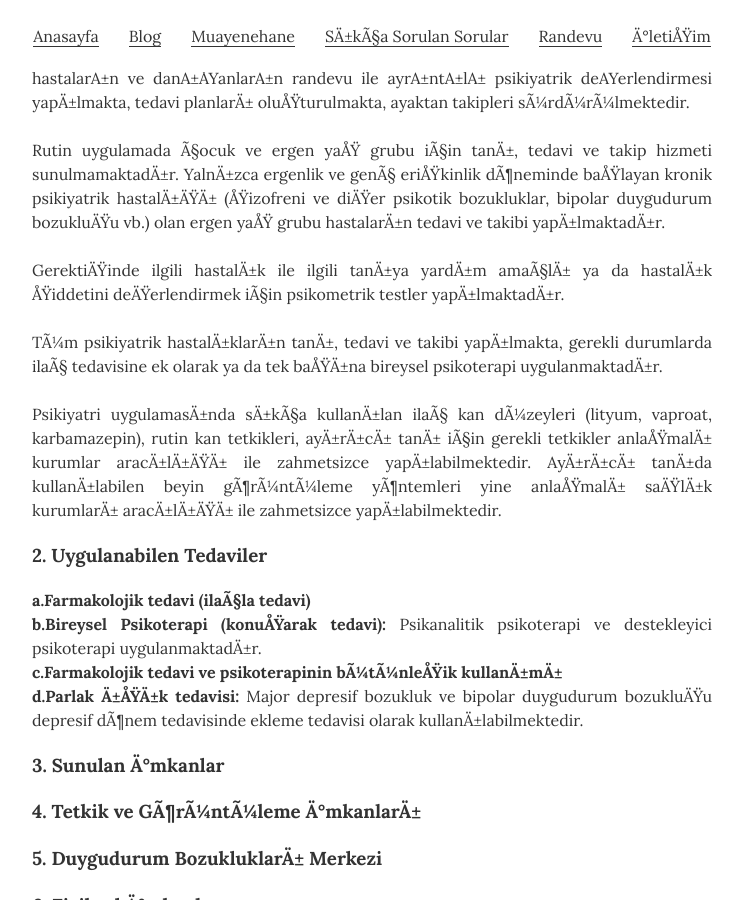
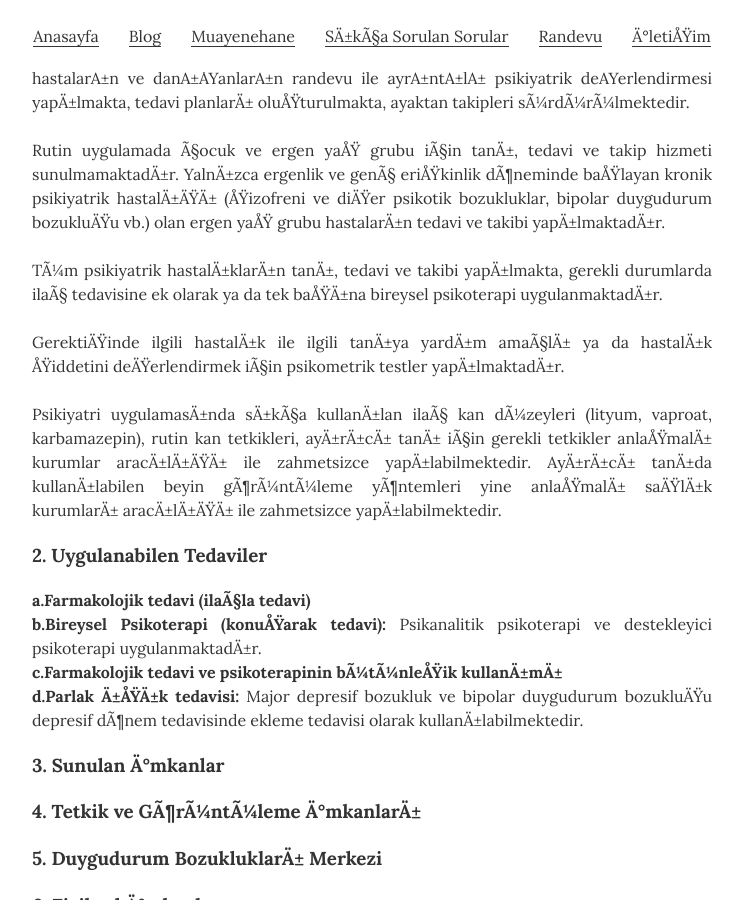
Before and after one commit to ibucgun/ibucgun.github.io, a Jekyll site: the page built from muayenehane.html, in a window 1280 px wide and 900 px high, scrolled down 454 px. Shown: the whole window, without its empty margins (268-1011 px from the left). Built offline with Jekyll 4.4.1, drawn with Linux system fonts in a browser that asks for light colours.

Commit message:
Update muayenehane.html

```diff
--- a/muayenehane.html
+++ b/muayenehane.html
@@ -8,7 +8,11 @@
         <div class="resume-item">
         <p class="resume-item-copy" style="text-align: justify;">Yakında kendi muayenehanemde hizmet vermeye başlayacağım. Adana'da psikiyatri alanında hizmet verecek muayenehanem hakkında ayrıntılı bilgilere bu sayfadan ulaşabilirsiniz.</p>
         <h3>1. Verilen Hizmetler</h3>
-		<p class="resume-item-copy" style="text-align: justify;">Adana'da psikiyatri alanında hizmet vermektedir. Erişkin yaş grubu (18 yaş üstü) hastaların ve danışanların randevu ile ayrıntılı psikiyatrik değerlendirmesi yapılmakta, tedavi planları oluşturulmakta, ayaktan takipleri sürdürülmektedir.<br><br>Rutin uygulamada çocuk ve ergen yaş grubu için tanı, tedavi ve takip hizmeti sunulmamaktadır. Yalnızca ergenlik ve genç erişkinlik döneminde başlayan kronik psikiyatrik hastalığı (şizofreni ve diğer psikotik bozukluklar, bipolar duygudurum bozukluğu vb.) olan ergen yaş grubu hastaların tedavi ve takibi yapılmaktadır.<br><br>Gerektiğinde ilgili hastalık ile ilgili tanıya yardım amaçlı ya da hastalık şiddetini değerlendirmek için psikometrik testler yapılmaktadır.<br><br>Tüm psikiyatrik hastalıkların tanı, tedavi ve takibi yapılmakta, gerekli durumlarda ilaç tedavisine ek olarak ya da tek başına bireysel psikoterapi uygulanmaktadır.<br><br>Psikiyatri uygulamasında sıkça kullanılan ilaç kan düzeyleri (lityum, vaproat, karbamazepin), rutin kan tetkikleri, ayırıcı tanı için gerekli tetkikler anlaşmalı kurumlar aracılığı ile zahmetsizce yapılabilmektedir. Ayırıcı tanıda kullanılabilen beyin görüntüleme yöntemleri yine anlaşmalı sağlık kurumları aracılığı ile zahmetsizce yapılabilmektedir.</p>
+		<p class="resume-item-copy" style="text-align: justify;">Adana'da psikiyatri alanında hizmet vermektedir. Erişkin yaş grubu (18 yaş üstü) hastaların ve danışanların randevu ile ayrıntılı psikiyatrik değerlendirmesi yapılmakta, tedavi planları oluşturulmakta, ayaktan takipleri sürdürülmektedir.<br><br>
+		Rutin uygulamada çocuk ve ergen yaş grubu için tanı, tedavi ve takip hizmeti sunulmamaktadır. Yalnızca ergenlik ve genç erişkinlik döneminde başlayan kronik psikiyatrik hastalığı (şizofreni ve diğer psikotik bozukluklar, bipolar duygudurum bozukluğu vb.) olan ergen yaş grubu hastaların tedavi ve takibi yapılmaktadır.<br><br>
+		Tüm psikiyatrik hastalıkların tanı, tedavi ve takibi yapılmakta, gerekli durumlarda ilaç tedavisine ek olarak ya da tek başına bireysel psikoterapi uygulanmaktadır.<br><br>
+		Gerektiğinde ilgili hastalık ile ilgili tanıya yardım amaçlı ya da hastalık şiddetini değerlendirmek için psikometrik testler yapılmaktadır.<br><br>
+		Psikiyatri uygulamasında sıkça kullanılan ilaç kan düzeyleri (lityum, vaproat, karbamazepin), rutin kan tetkikleri, ayırıcı tanı için gerekli tetkikler anlaşmalı kurumlar aracılığı ile zahmetsizce yapılabilmektedir. Ayırıcı tanıda kullanılabilen beyin görüntüleme yöntemleri yine anlaşmalı sağlık kurumları aracılığı ile zahmetsizce yapılabilmektedir.</p>
 		<h3>2. Uygulanabilen Tedaviler</h3>
 		<p class="resume-item-copy" style="text-align: justify;"><b>a.Farmakolojik tedavi (ilaçla tedavi)</b><br><b>b.Bireysel Psikoterapi (konuşarak tedavi):</b> Psikanalitik psikoterapi ve destekleyici psikoterapi uygulanmaktadır.<br><b>c.Farmakolojik tedavi ve psikoterapinin bütünleşik kullanımı</b><br><b>d.Parlak ışık tedavisi:</b> Major depresif bozukluk ve bipolar duygudurum bozukluğu depresif dönem tedavisinde ekleme tedavisi olarak kullanılabilmektedir.</p>
 		<h3>3. Sunulan İmkanlar</h3>
```
